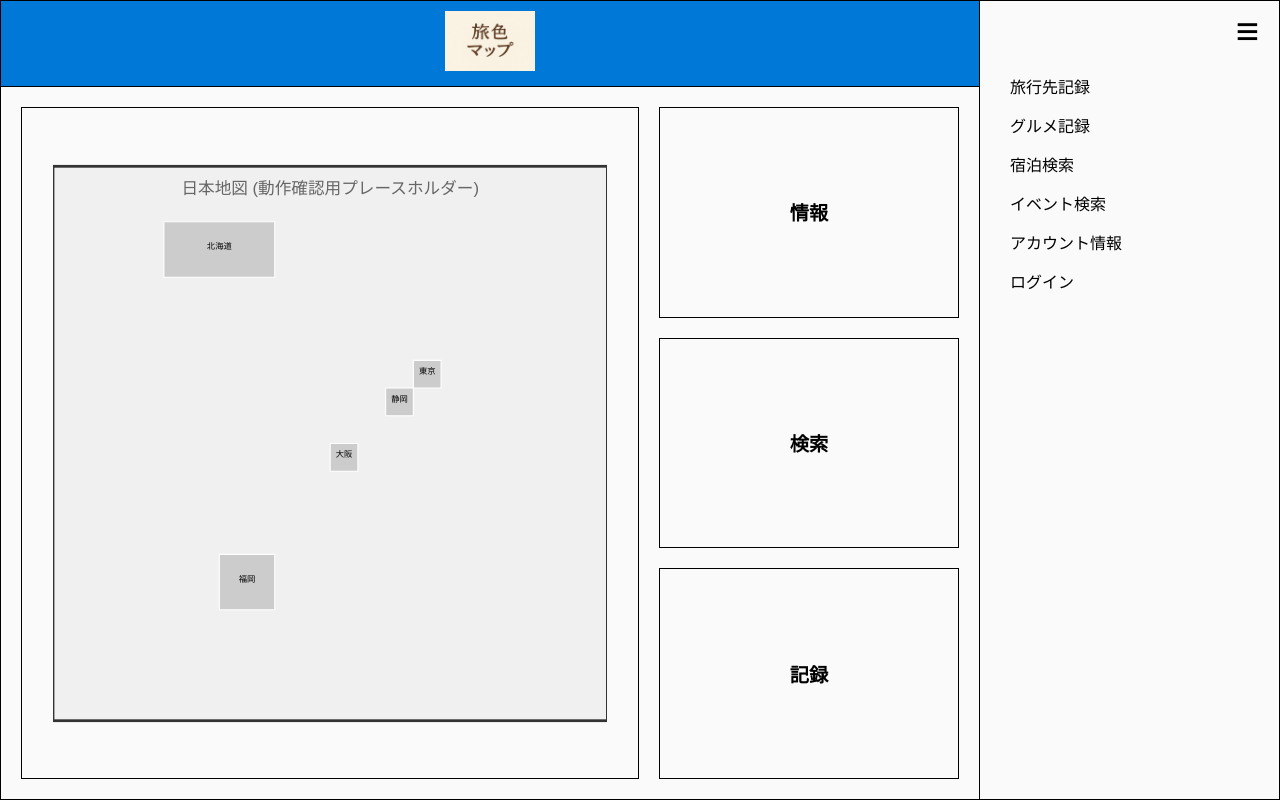
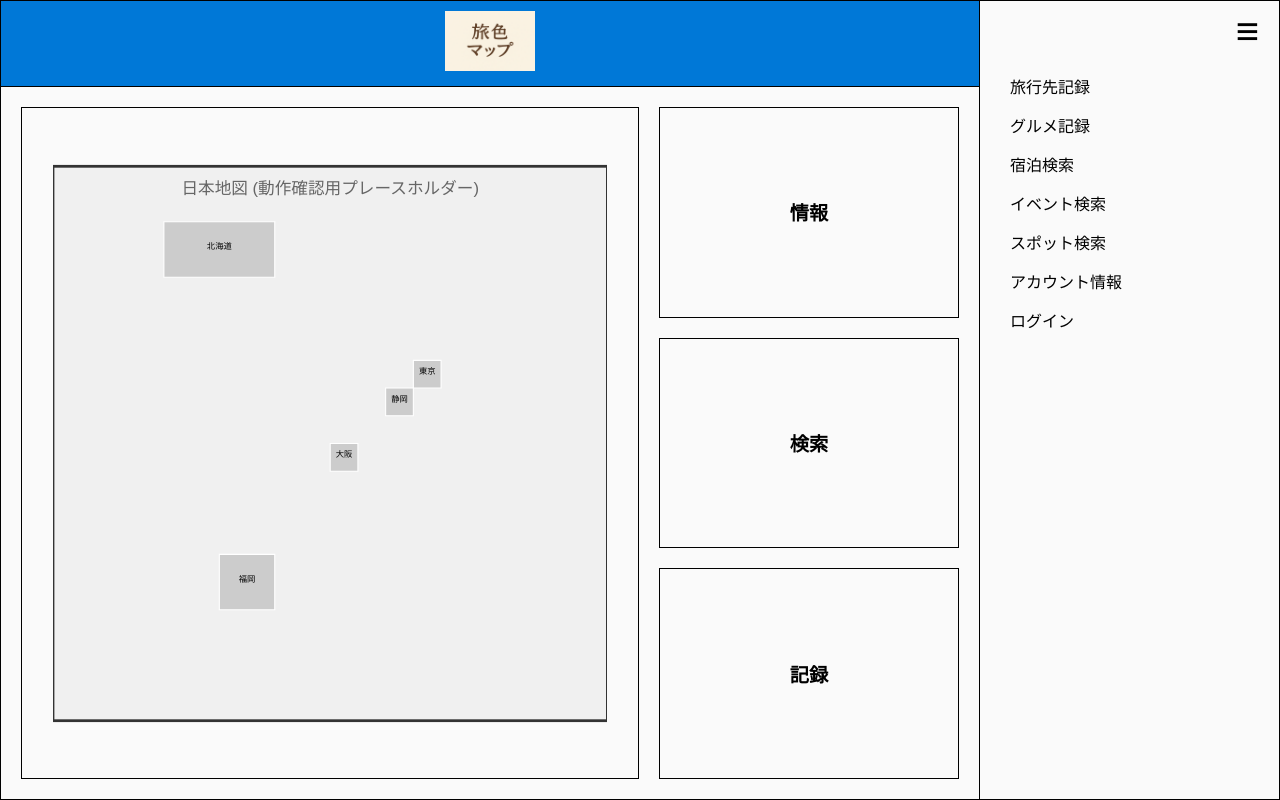
Before and after one commit to Kaito8910/travelcolormap, a Flask app: page / in a window 1280 px wide. Run offline with Flask 3, Linux system fonts and the light colour scheme; some libraries are stand-ins or nearby versions.

Commit message:
入れました

```diff
--- a/VSコード/tabiiro_map/app.py
+++ b/VSコード/tabiiro_map/app.py
@@ -125,6 +125,10 @@ def stay_search():
 def event_search():
     return render_template('event_search.html')
 
+@app.route('/spot-search')
+def spot_search():
+    return "<h1>スポット検索ページ</h1>"
+
 
 # ===============================================================
 # 🗾 日本地図データ API
--- a/VSコード/tabiiro_map/templates/base.html
+++ b/VSコード/tabiiro_map/templates/base.html
@@ -41,6 +41,7 @@
                     <li><a href="{{ url_for('gourmet_record') }}">グルメ記録</a></li>
                     <li><a href="{{ url_for('stay_search') }}">宿泊検索</a></li>
                     <li><a href="{{ url_for('event_search') }}">イベント検索</a></li>
+                    <li><a href="{{ url_for('spot_search') }}">スポット検索</a></li>
                     <li><a href="{{ url_for('user_data') }}">アカウント情報</a></li>
                     {% if session.get('logged_in') %}
                         <li><a href="{{ url_for('logout') }}">ログアウト</a></li>
```
